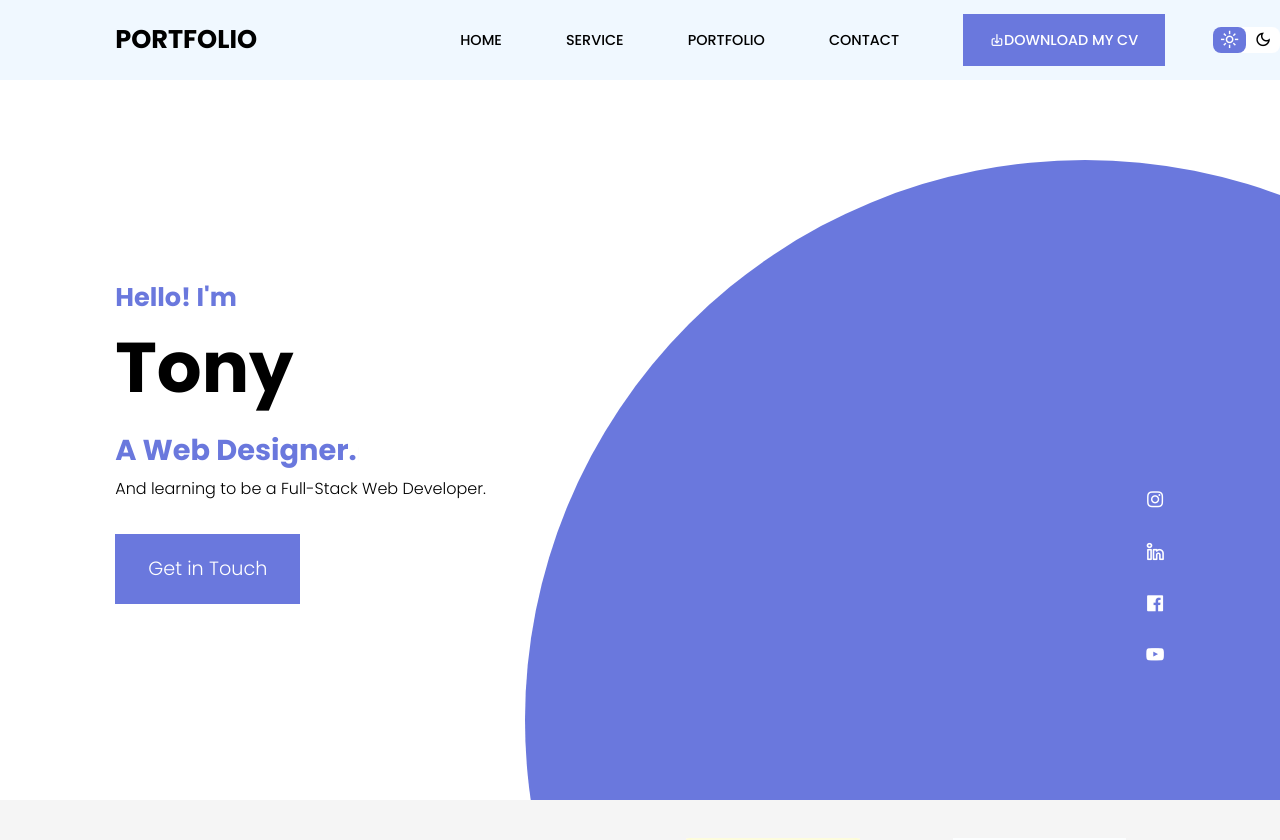
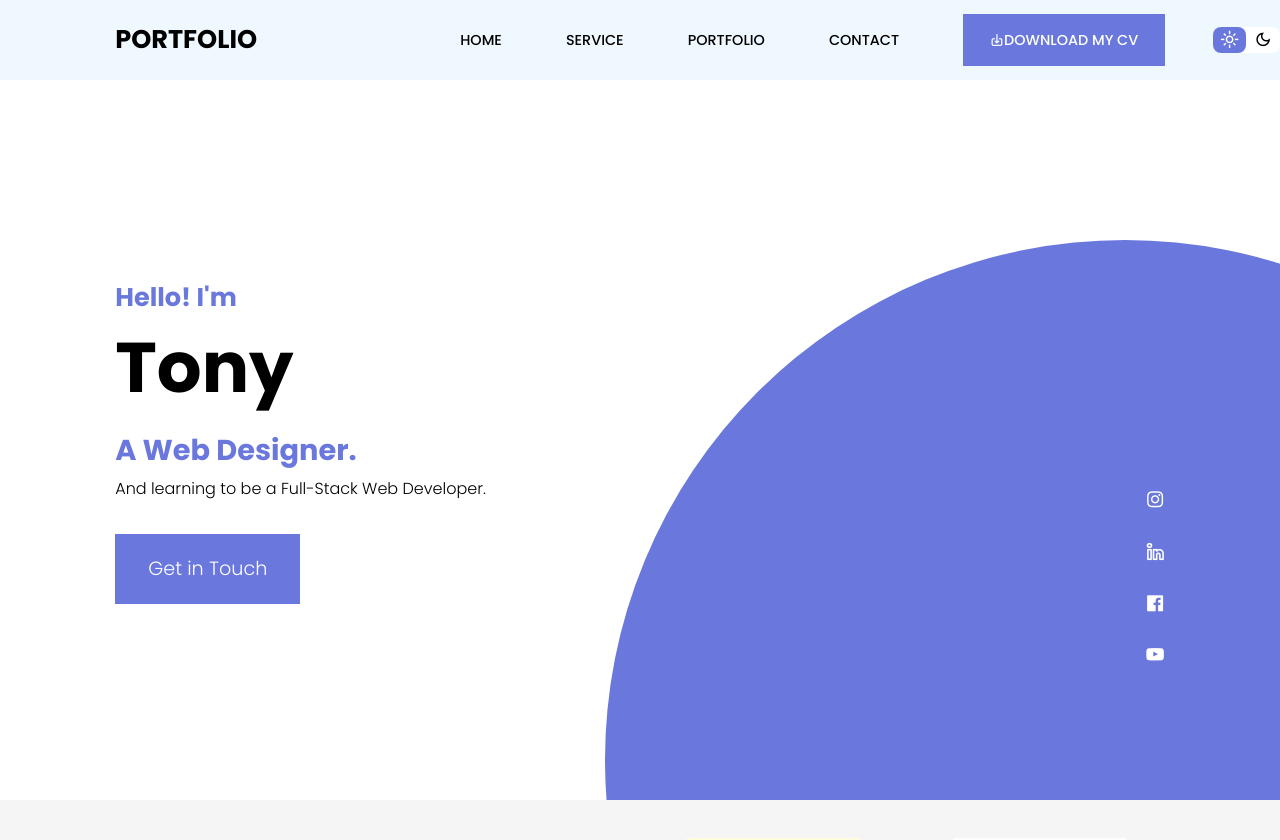
Before and after one commit to kwanyaya/Tony-Portfolio, a plain HTML site: page index.html in a window 1280 px wide. Shown: the top 840 px of the page. Drawn offline with nearby package versions, Linux system fonts and the light colour scheme.

Commit message:
update css

```diff
--- a/style.css
+++ b/style.css
@@ -279,8 +279,8 @@ header{
 }
 
 .header-right-bg{
-        width: 70rem;
-        height: 70rem;
+        width: 65rem;
+        height: 65rem;
         background-color: var(--color-primary);
         border-radius: 50%;
         right: -30rem;
```
